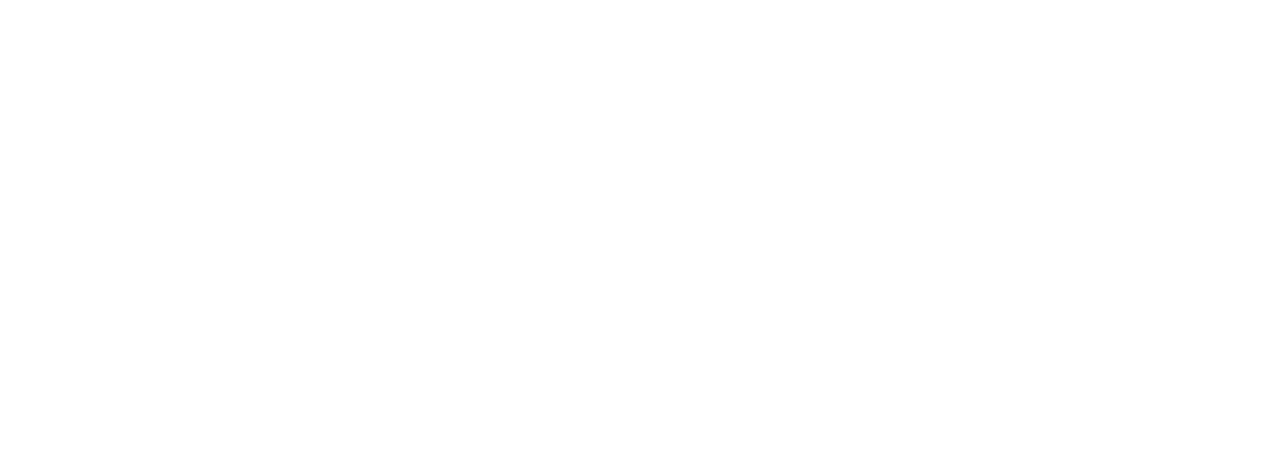
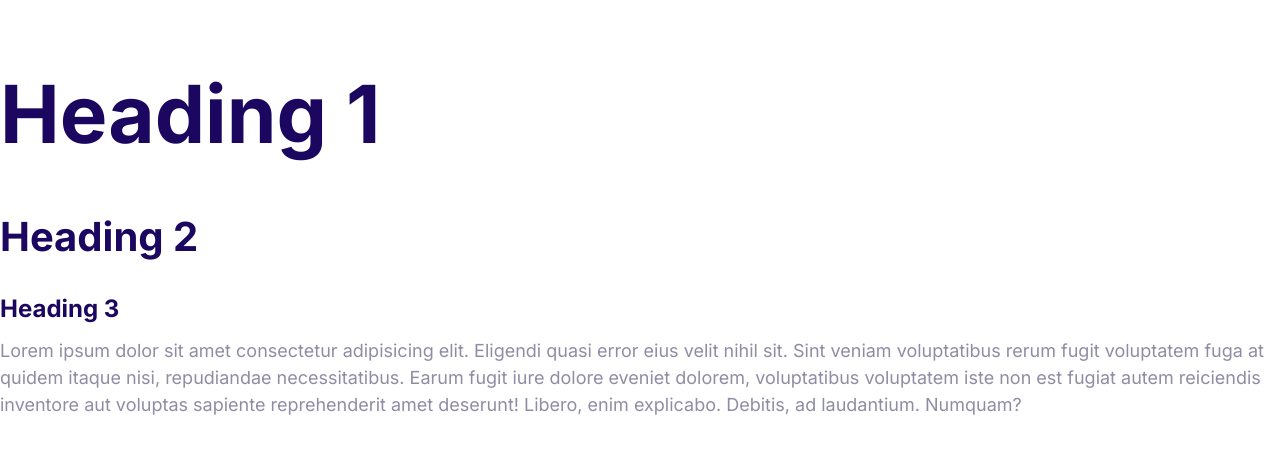
Before and after one commit to eabasguliyev/Moshify, a plain HTML site: page index.html in a window 1280 px wide. Drawn offline with Linux system fonts and the light colour scheme.

Commit message:
Define the syles for the fons.

```diff
--- a/css/styles.css
+++ b/css/styles.css
@@ -54,6 +54,6 @@ p {
   }
 
   h3 {
-    font-size: 2 0.4rem;
+    font-size: 2.4rem;
   }
 }
--- a/index.html
+++ b/index.html
@@ -5,8 +5,26 @@
     <meta http-equiv="X-UA-Compatible" content="IE=edge" />
     <meta name="viewport" content="width=device-width, initial-scale=1.0" />
     <title>Document</title>
+    <link rel="preconnect" href="https://fonts.googleapis.com" />
+    <link rel="preconnect" href="https://fonts.gstatic.com" crossorigin />
+    <link
+      href="https://fonts.googleapis.com/css2?family=Inter:wght@400;700&display=swap"
+      rel="stylesheet"
+    />
     <link rel="stylesheet" href="./css/normalize.css" />
     <link rel="stylesheet" href="./css/styles.css" />
   </head>
-  <body></body>
+  <body>
+    <h1>Heading 1</h1>
+    <h2>Heading 2</h2>
+    <h3>Heading 3</h3>
+    <p>
+      Lorem ipsum dolor sit amet consectetur adipisicing elit. Eligendi quasi
+      error eius velit nihil sit. Sint veniam voluptatibus rerum fugit
+      voluptatem fuga at quidem itaque nisi, repudiandae necessitatibus. Earum
+      fugit iure dolore eveniet dolorem, voluptatibus voluptatem iste non est
+      fugiat autem reiciendis inventore aut voluptas sapiente reprehenderit amet
+      deserunt! Libero, enim explicabo. Debitis, ad laudantium. Numquam?
+    </p>
+  </body>
 </html>
```
